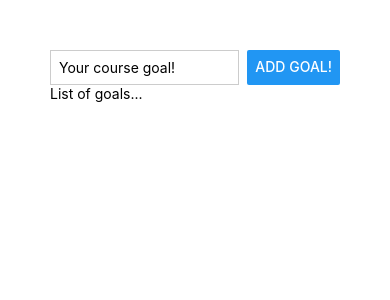
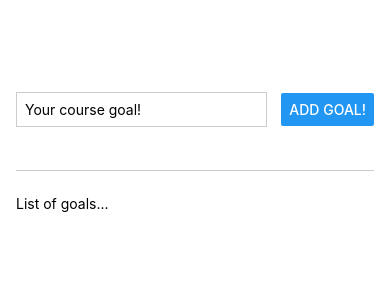
Before and after one commit to elizamthomas1994/react-native-goal-tracker, a React Native app: screen / in a window 390 px wide. Shown: the top 300 px of the page. Built offline with nearby package versions, Linux system fonts and the light colour scheme.

Commit message:
Implemented flexbox styling to make the app responsive on mobile devices

```diff
--- a/App.js
+++ b/App.js
@@ -7,7 +7,7 @@
         <TextInput style={styles.textInput} placeholder="Your course goal!" />
         <Button title="Add Goal!" />
       </View>
-      <View>
+      <View style={styles.goalsContainer}>
         <Text>List of goals...</Text>
       </View>
     </View>
@@ -16,17 +16,27 @@
 
 const styles = StyleSheet.create({
   appContainer: {
+    flex: 1,
     padding: 50,
+    paddingHorizontal: 16
   },
   inputContainer: {
+    flex: 1,
     flexDirection: 'row',
     justifyContent: 'space-between',
+    alignItems: 'center',
+    marginBottom: 24,
+    borderBottomWidth: 1,
+    borderBottomColor: '#cccccc'
   },
   textInput: {
     borderWidth: 1,
     borderColor: '#cccccc',
-    width: '80%',
+    width: '70%',
     marginRight: 8,
     padding: 8
+  },
+  goalsContainer: {
+    flex: 5
   }
 });
```
